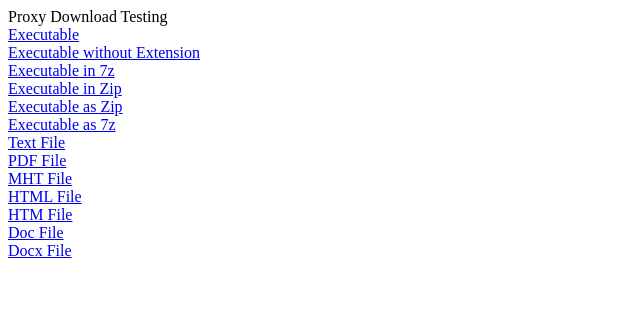
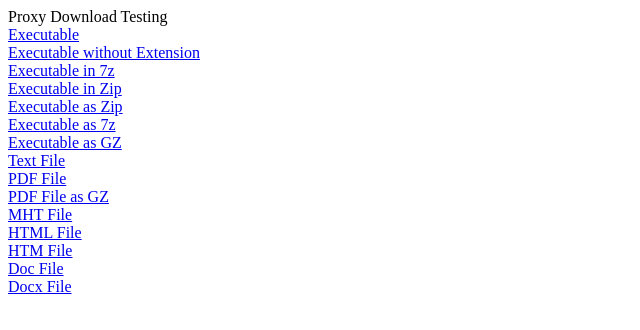
Before and after one commit to PegorD/DownloadTest, a plain HTML site: page index.html in a window 1280 px wide. Shown: the whole page, without its empty margins (0-640 px from the left). Drawn offline with Linux system fonts and the light colour scheme.

Commit message:
Added GZ

```diff
--- a/index.html
+++ b/index.html
@@ -14,8 +14,10 @@
    <a href="ExecutableZip.zip">Executable in Zip</a><br>
    <a href="ExecutableAsZip.zip">Executable as Zip</a><br>
    <a href="ExecutableAs7z.7z">Executable as 7z</a><br>
+   <a href="AnyDeskexe.gz">Executable as GZ</a><br>
    <a href="TextFile.txt">Text File</a><br>
    <a href="PDFFile.pdf">PDF File</a><br>
+   <a href="wsahttpspdf.gz">PDF File as GZ</a><br>
    <a href="MHTFile.mht">MHT File</a><br>
    <a href="HTMLFile.html">HTML File</a><br>
    <a href="HTMFile.htm">HTM File</a><br>
```
Also changed, not shown: 2 other files.
